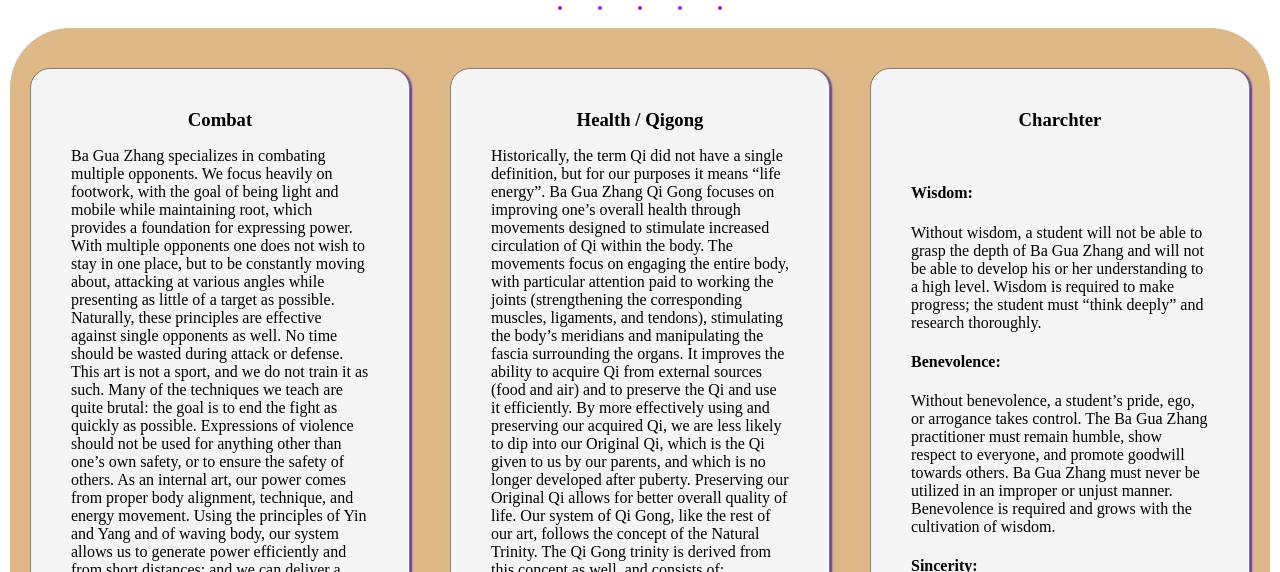
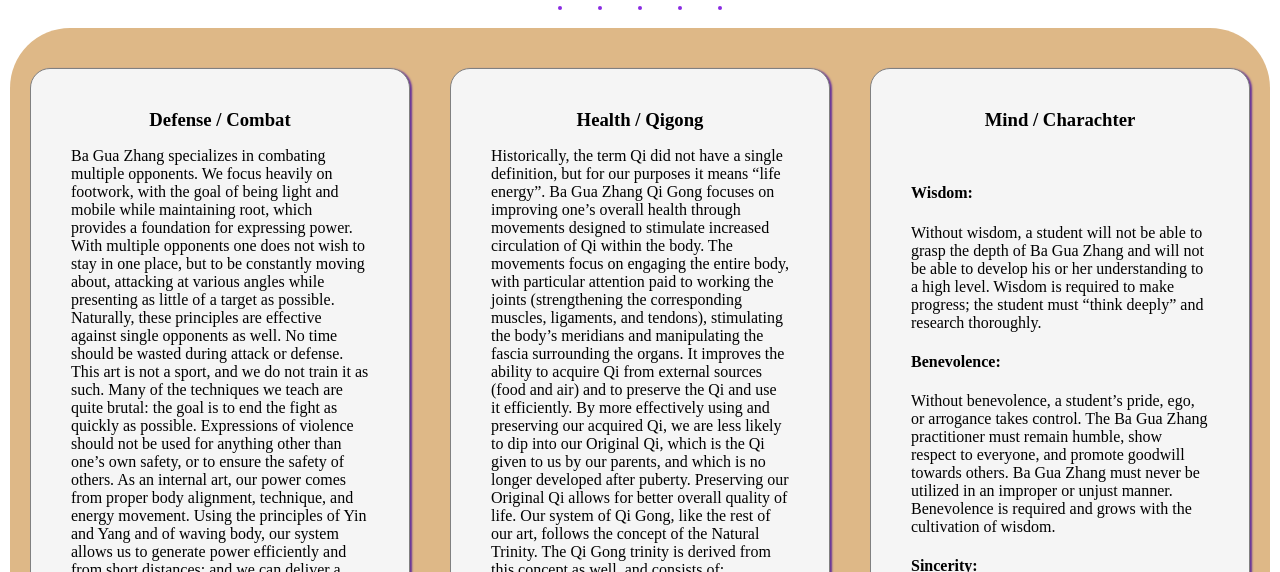
Before and after one commit to cd-vulcan/Reasons-to-Study-Bagua-Zhang, a plain HTML site: page index.html in a window 1280 px wide. Shown: the part 528-1100 px from the top of the page. Drawn offline with Linux system fonts and the light colour scheme.

Commit message:
spelling

```diff
--- a/index.html
+++ b/index.html
@@ -93,7 +93,7 @@
 
     <section class="section-1-wrapper">
         <div class="phase-wrapper phase-text1">
-            <h3 class="phase-title">Combat</h3>
+            <h3 class="phase-title">Defense / Combat</h3>
             <p>
                 Ba Gua Zhang specializes in combating multiple opponents. We focus heavily on footwork, with the goal of being light and mobile while maintaining root, which provides a foundation for expressing power. With multiple opponents one does not wish to stay in one place, but to be constantly moving about, attacking at various angles while presenting as little of a target as possible. Naturally, these principles are effective against single opponents as well.
                 No time should be wasted during attack or defense. This art is not a sport, and we do not train it as such. Many of the techniques we teach are quite brutal: the goal is to end the fight as quickly as possible. Expressions of violence should not be used for anything other than one’s own safety, or to ensure the safety of others.
@@ -119,7 +119,7 @@
             </p>
         </div>
         <div class="phase-wrapper phase-text3">
-            <h3 class="phase-title">Charchter</h3>
+            <h3 class="phase-title">Mind / Charachter</h3>
             <p class="phase-text">
                 <h4>Wisdom:</h4> Without wisdom, a student will not be able to grasp the depth of Ba Gua Zhang and will not be able to develop his or her understanding to a high level. Wisdom is required to make progress; the student must “think deeply” and research thoroughly. <br>
                 <h4>Benevolence:</h4> Without benevolence, a student’s pride, ego, or arrogance takes control. The Ba Gua Zhang practitioner must remain humble, show respect to everyone, and promote goodwill towards others. Ba Gua Zhang must never be utilized in an improper or unjust manner.  Benevolence is required and grows with the cultivation of wisdom. <br>
```
